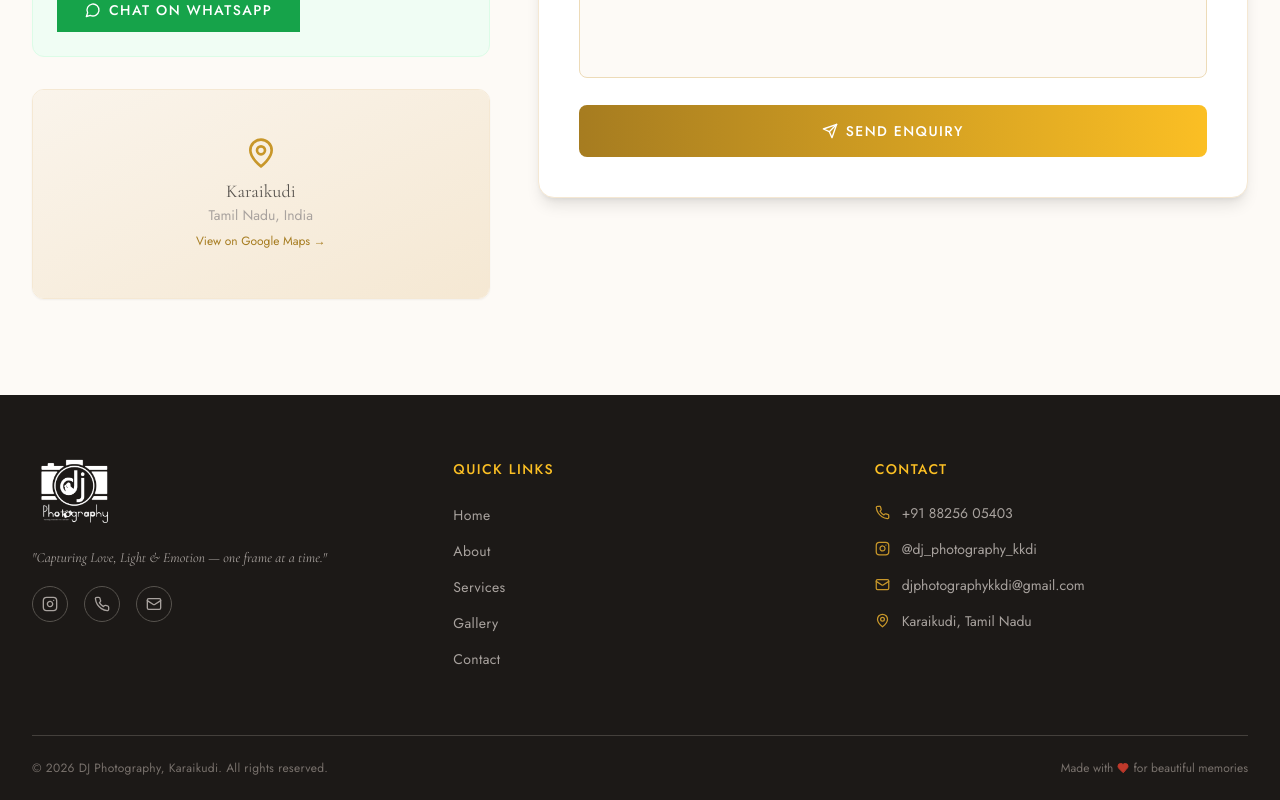
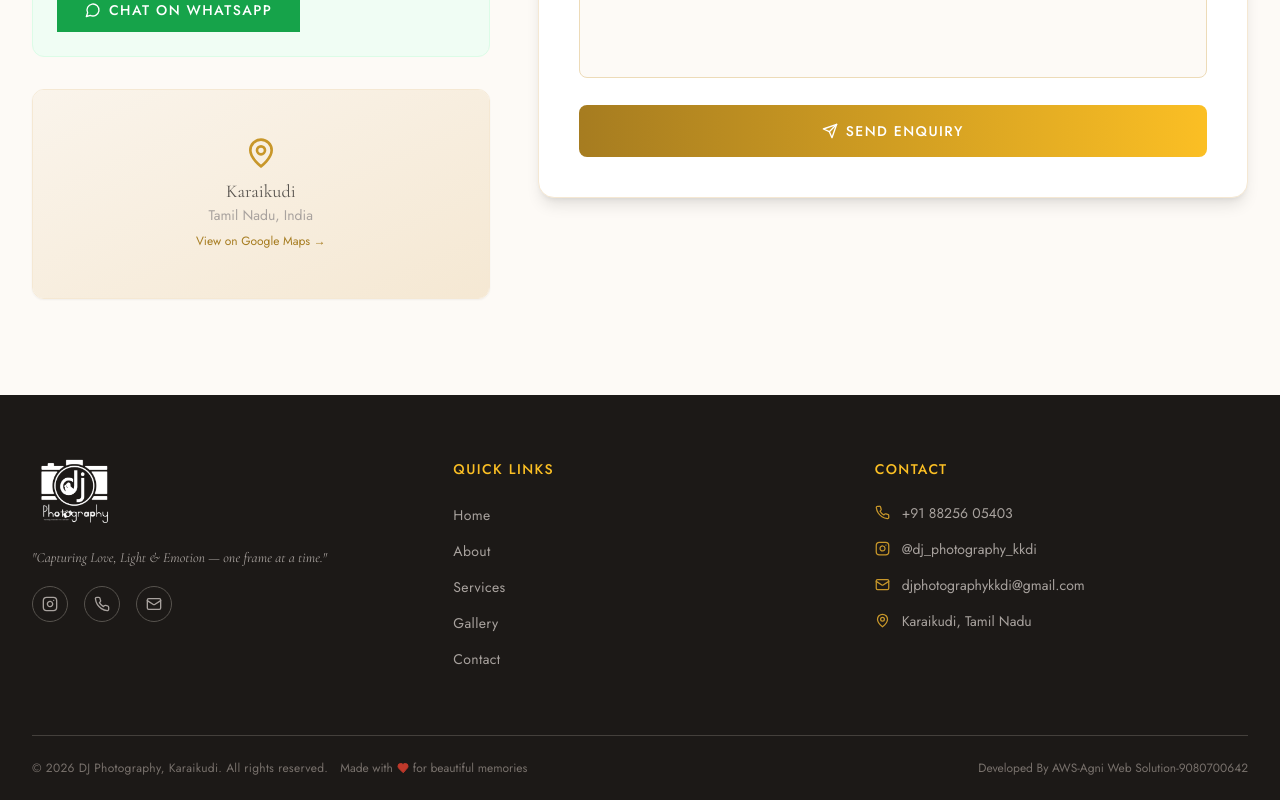
Before and after one commit to AWS-7/karaikudidjphotography, a React (Vite) app: page / in a window 1280 px wide. Shown: the part 5989-6789 px from the top of the page. Built offline with nearby package versions, Linux system fonts and the light colour scheme; no server answers; the database is empty.

Commit message:
Update Footer.tsx

```diff
--- a/src/components/Footer.tsx
+++ b/src/components/Footer.tsx
@@ -107,11 +107,16 @@ export default function Footer() {
 
         {/* Bottom */}
         <div className="py-6 flex flex-col sm:flex-row items-center justify-between gap-3">
-          <p className="font-sans text-stone-500 text-xs tracking-wide">
-            &copy; {year} DJ Photography, Karaikudi. All rights reserved.
-          </p>
-          <p className="font-sans text-stone-500 text-xs flex items-center gap-1">
-            Made with <Heart size={12} className="text-maroon-500 fill-maroon-500" /> for beautiful memories
+          <div className="flex flex-col sm:flex-row items-center gap-3">
+            <p className="font-sans text-stone-500 text-xs tracking-wide">
+              &copy; {year} DJ Photography, Karaikudi. All rights reserved.
+            </p>
+            <p className="font-sans text-stone-500 text-xs flex items-center gap-1">
+              Made with <Heart size={12} className="text-maroon-500 fill-maroon-500" /> for beautiful memories
+            </p>
+          </div>
+          <p className="font-sans text-stone-500 text-xs">
+            Developed By AWS-Agni Web Solution-9080700642
           </p>
         </div>
       </div>
```
